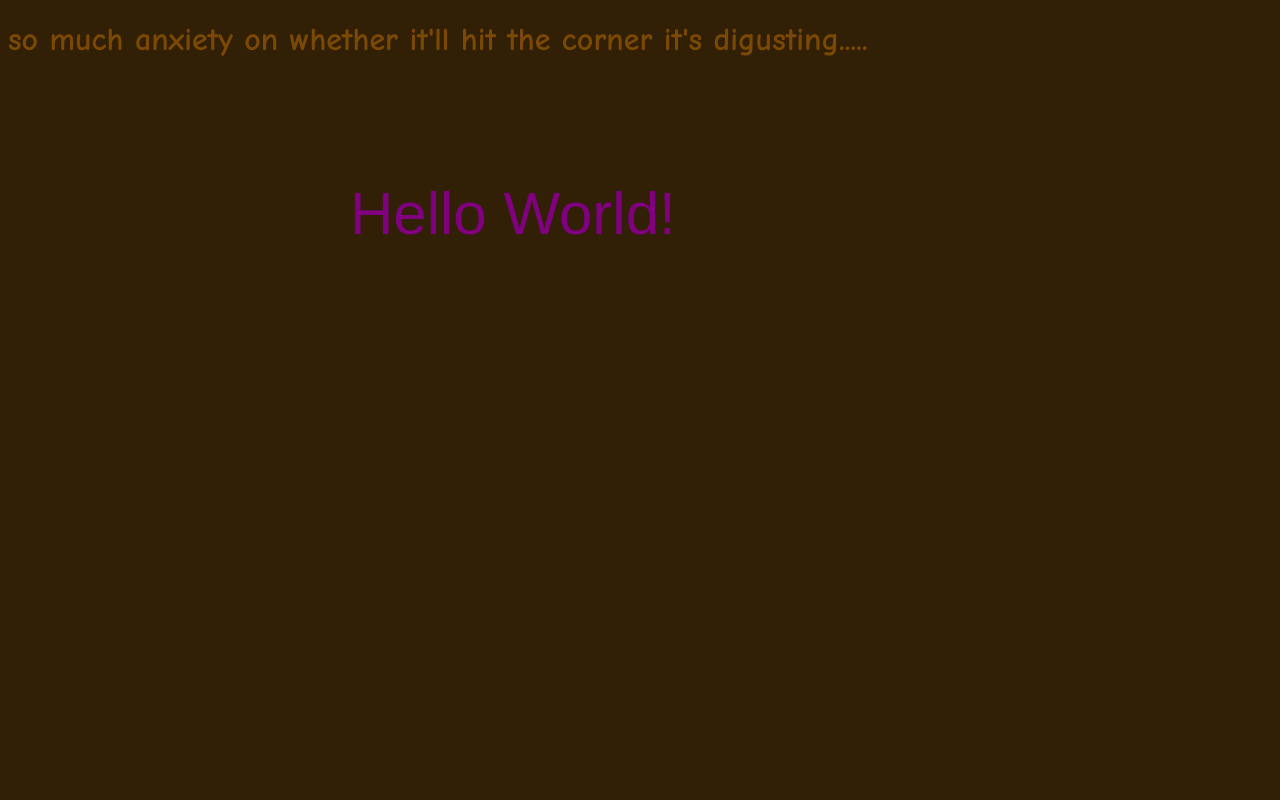
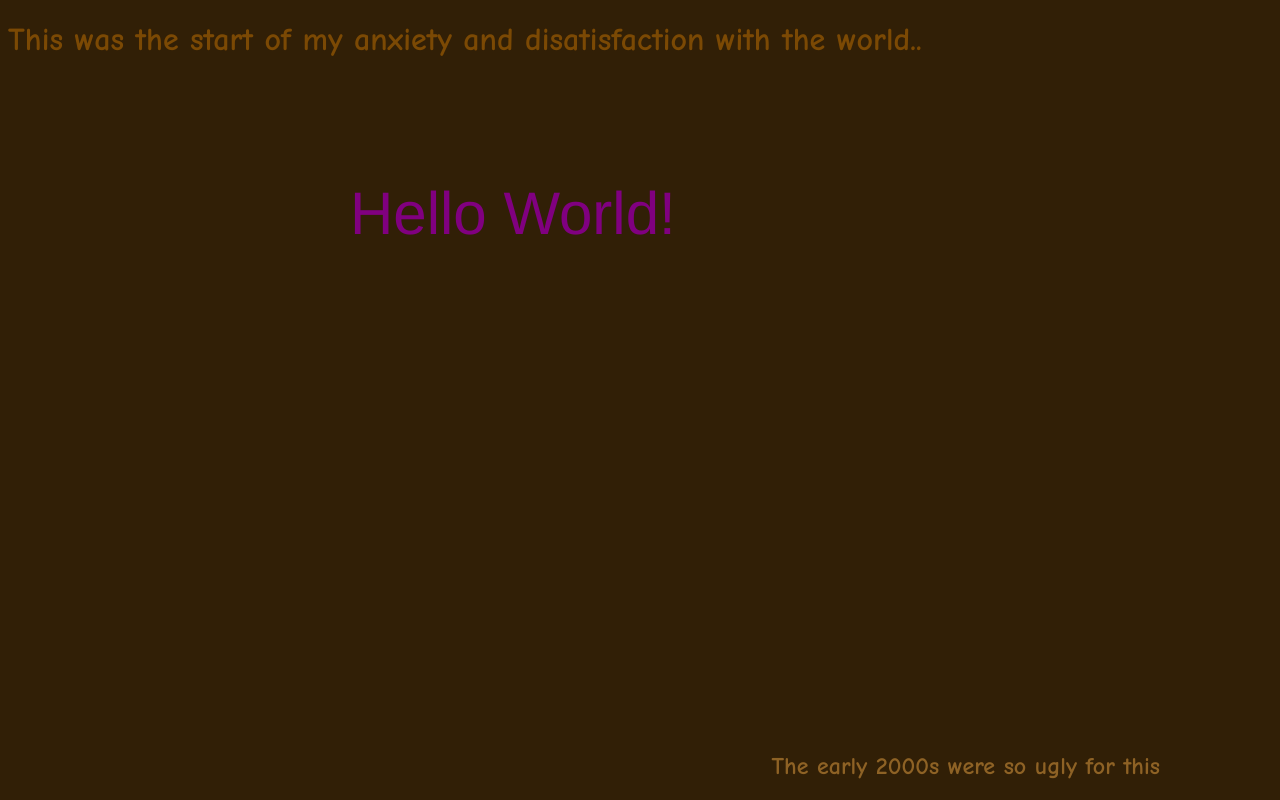
Before and after one commit to laperzyna/uglySite, a plain HTML site: page index.html in a window 1280 px wide. Drawn offline with Linux system fonts and the light colour scheme.

Commit message:
added features

```diff
--- a/css/styles.css
+++ b/css/styles.css
@@ -11,8 +11,18 @@ h1 {
     font-weight: 700;
 }
 
+h2 {
+    color: rgb(142, 98, 37);
+    font-family: "Comic Neue", cursive;
+    font-weight: 700;
+    position: absolute;
+    bottom: 0;
+    width: 90%;
+    text-align: right;
+}
+
 #bounceText {
-    font-family: fantasy;
+    font-family:'Franklin Gothic Medium', 'Arial Narrow', Arial, sans-serif;
     color: blue;
     position: absolute;
     font-size: 60px;
--- a/index.html
+++ b/index.html
@@ -10,7 +10,8 @@
 
 <body>
     <main>
-        <h1> so much anxiety on whether it'll hit the corner it's digusting.....</h1>
+        <h1> This was the start of my anxiety and disatisfaction with the world..</h1>
+        <h2> The early 2000s were so ugly for this</h2>
         <p id="bounceText"> Hello World! </p>
     </main>
 </body>
--- a/js/script.js
+++ b/js/script.js
@@ -52,5 +52,13 @@ document.addEventListener('DOMContentLoaded', () => {
     setTimeout(() => {
         cancelAnimationFrame(updatedID);
         console.log("done");
-      }, 25000);
+        bounceText.textContent = "I hope you're left Disatisfied...";
+        bounceText.style.fontFamily = "Franklin Gothic Medium";
+        bounceText.style.position = "absolute";
+        bounceText.style.left = "50%";
+        bounceText.style.top = "50%";
+        bounceText.style.transform = "translate(-50%, -50%)";
+        bounceText.style.fontSize = "30px";
+        bounceText.style.color = 'red';
+    }, 25000);
 });
```
